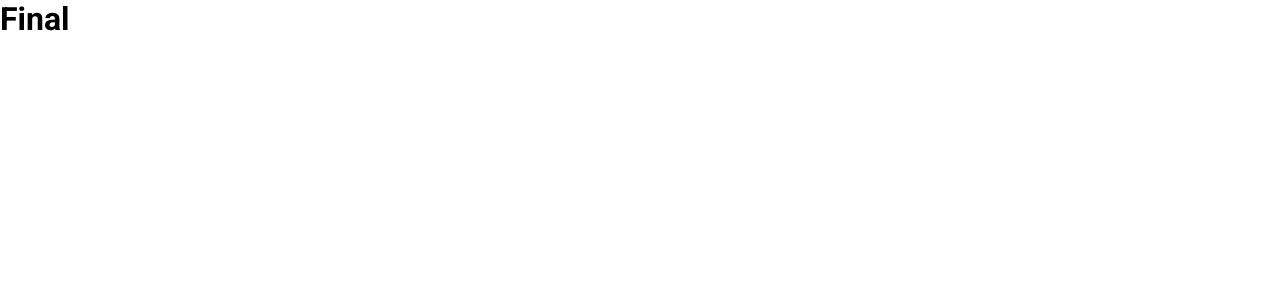
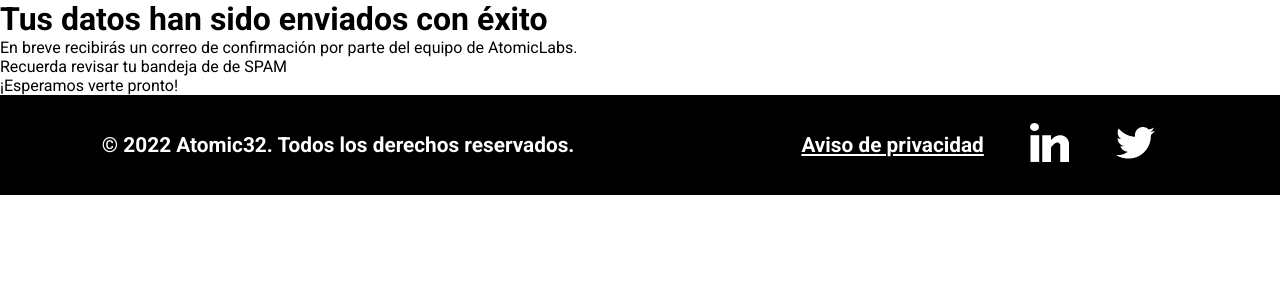
Before and after one commit to Mike-droid/prueba-tecnica-atomic32, a Next.js app: page /pasos/final in a window 1280 px wide. Shown: the top 300 px of the page. Built offline with nearby package versions, Linux system fonts and the light colour scheme.

Commit message:
final page

```diff
--- a/src/pages/pasos/final.js
+++ b/src/pages/pasos/final.js
@@ -1,7 +1,13 @@
+import { MyFooter } from "@/components/footer"
+
 export default function Final() {
   return (
-    <div>
-      <h1>Final</h1>
-    </div>
+    <>
+      <h1>Tus datos han sido enviados con éxito</h1>
+      <p>En breve recibirás un correo de confirmación por parte del equipo de AtomicLabs.</p>
+      <p>Recuerda revisar tu bandeja de de SPAM</p>
+      <p>¡Esperamos verte pronto!</p>
+      <MyFooter></MyFooter>
+    </>
   )
 }
```
